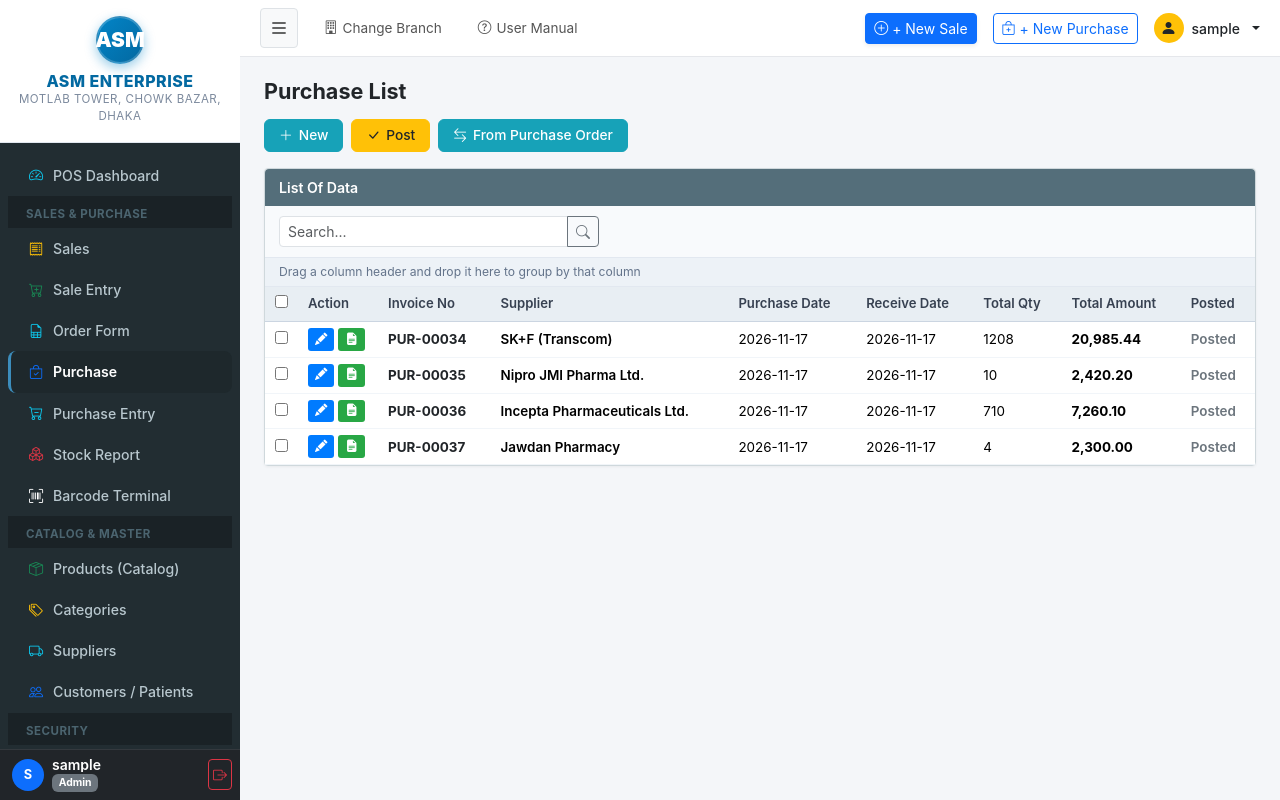
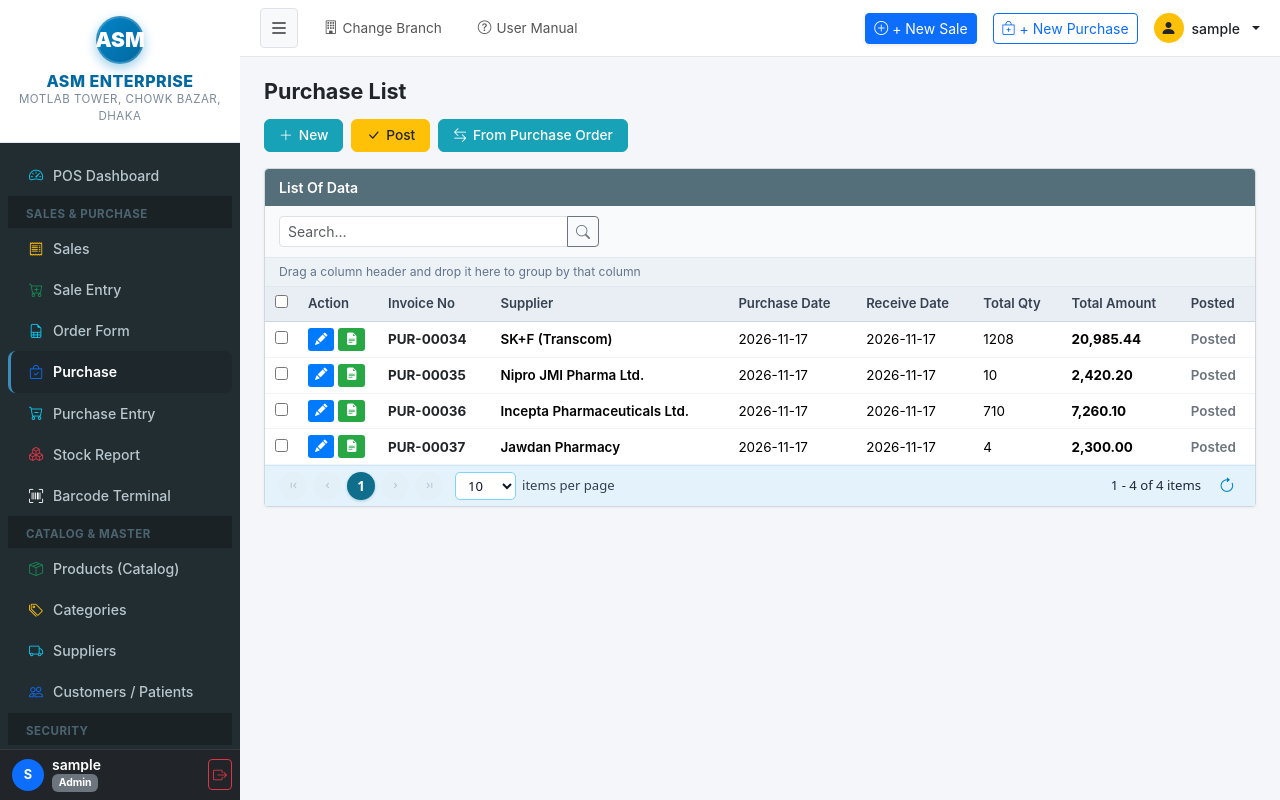
Before and after one commit to rahmanmdatiqur/PosSoftware, an ASP.NET Core app: page /Purchase in a window 1280 px wide. Run offline with ASP.NET Core 8, Linux system fonts and the light colour scheme; the visitor is signed in with stand-in values (Sample User, id 1); data comes from the database, SQL or seed files in the repository; some libraries are stand-ins or nearby versions.

Commit message:
feat: add enterprise grid pager matching screenshot to Product, Sales, and Purchase catalogs

```diff
--- a/PosSoftware/PosSoftware/Controllers/PurchaseController.cs
+++ b/PosSoftware/PosSoftware/Controllers/PurchaseController.cs
@@ -23,8 +23,11 @@ namespace PosSoftware.Controllers
         }
 
         [HttpGet]
-        public async Task<IActionResult> Index(string? search)
+        public async Task<IActionResult> Index(string? search, int page = 1, int pageSize = 10)
         {
+            if (pageSize <= 0) pageSize = 10;
+            if (page <= 0) page = 1;
+
             var q = _context.Purchases
                 .Include(p => p.Supplier)
                 .Include(p => p.CreatedByUser)
@@ -39,8 +42,22 @@ namespace PosSoftware.Controllers
                               || (p.PurchaseOrderNo != null && p.PurchaseOrderNo.ToLower().Contains(term)));
             }
 
+            int totalItems = await q.CountAsync();
+            int totalPages = (int)Math.Ceiling(totalItems / (double)pageSize);
+            if (totalPages <= 0) totalPages = 1;
+            if (page > totalPages) page = totalPages;
+
             ViewBag.SearchTerm = search;
-            var purchases = await q.OrderByDescending(p => p.PurchaseDate).ThenByDescending(p => p.Id).ToListAsync();
+            ViewBag.CurrentPage = page;
+            ViewBag.PageSize = pageSize;
+            ViewBag.TotalItems = totalItems;
+            ViewBag.TotalPages = totalPages;
+
+            var purchases = await q.OrderByDescending(p => p.PurchaseDate).ThenByDescending(p => p.Id)
+                .Skip((page - 1) * pageSize)
+                .Take(pageSize)
+                .ToListAsync();
+
             return View(purchases);
         }
 
--- a/PosSoftware/PosSoftware/Views/Product/Index.cshtml
+++ b/PosSoftware/PosSoftware/Views/Product/Index.cshtml
@@ -88,5 +88,6 @@
                 </tbody>
             </table>
         </div>
+        <partial name="_GridPager" />
     </div>
 </div>
--- a/PosSoftware/PosSoftware/Views/Purchase/Index.cshtml
+++ b/PosSoftware/PosSoftware/Views/Purchase/Index.cshtml
@@ -188,6 +188,7 @@
             </tbody>
         </table>
     </div>
+    <partial name="_GridPager" />
 </div>
 
 @section Scripts {
--- a/PosSoftware/PosSoftware/Views/Sales/Index.cshtml
+++ b/PosSoftware/PosSoftware/Views/Sales/Index.cshtml
@@ -193,6 +193,7 @@
             </tbody>
         </table>
     </div>
+    <partial name="_GridPager" />
 </div>
 
 @section Scripts {
--- /dev/null
+++ b/PosSoftware/PosSoftware/Views/Shared/_GridPager.cshtml
@@ -0,0 +1,282 @@
+@{
+    int currentPage = ViewBag.CurrentPage is int cp ? cp : 1;
+    int pageSize = ViewBag.PageSize is int ps ? ps : 10;
+    int totalItems = ViewBag.TotalItems is int ti ? ti : 0;
+    int totalPages = ViewBag.TotalPages is int tp ? tp : (int)Math.Ceiling(totalItems / (double)pageSize);
+    if (totalPages <= 0) { totalPages = 1; }
+    if (currentPage > totalPages) { currentPage = totalPages; }
+    if (currentPage < 1) { currentPage = 1; }
+
+    int startItem = totalItems == 0 ? 0 : ((currentPage - 1) * pageSize) + 1;
+    int endItem = Math.Min(currentPage * pageSize, totalItems);
+
+    int maxDisplay = 10;
+    int startPage = 1;
+    int endPage = Math.Min(totalPages, maxDisplay);
+
+    if (currentPage > 6 && totalPages > maxDisplay)
+    {
+        startPage = Math.Max(1, currentPage - 4);
+        endPage = Math.Min(totalPages, startPage + maxDisplay - 1);
+        if (endPage - startPage < maxDisplay - 1)
+        {
+            startPage = Math.Max(1, endPage - maxDisplay + 1);
+        }
+    }
+}
+
+<style>
+    .kendo-pager-bar {
+        display: flex;
+        align-items: center;
+        flex-wrap: wrap;
+        gap: 6px;
+        background-color: #e4f2fb;
+        border-top: 1px solid #cce5f7;
+        padding: 6px 14px;
+        font-family: system-ui, -apple-system, 'Segoe UI', Roboto, sans-serif;
+        font-size: 0.82rem;
+        color: #1e293b;
+        user-select: none;
+    }
+
+    .pager-circle-btn {
+        width: 28px;
+        height: 28px;
+        min-width: 28px;
+        border-radius: 50%;
+        background-color: #d1e8f8;
+        border: 1px solid transparent;
+        color: #0284c7;
+        display: inline-flex;
+        align-items: center;
+        justify-content: center;
+        text-decoration: none;
+        cursor: pointer;
+        transition: all 0.15s ease;
+    }
+
+    .pager-circle-btn:hover:not(.disabled) {
+        background-color: #b9ddf6;
+        color: #0369a1;
+    }
+
+    .pager-circle-btn.disabled {
+        opacity: 0.38;
+        cursor: default;
+        pointer-events: none;
+        background-color: #e2edf5;
+        color: #64748b;
+    }
+
+    .pager-pages-list {
+        display: inline-flex;
+        align-items: center;
+        gap: 2px;
+    }
+
+    .pager-page-link {
+        min-width: 24px;
+        height: 28px;
+        display: inline-flex;
+        align-items: center;
+        justify-content: center;
+        padding: 0 4px;
+        color: #334155;
+        font-weight: 500;
+        font-size: 0.84rem;
+        text-decoration: none;
+        border-radius: 4px;
+        cursor: pointer;
+        transition: all 0.12s ease;
+    }
+
+    .pager-page-link:hover:not(.active) {
+        background-color: rgba(2, 132, 199, 0.14);
+        color: #0284c7;
+    }
+
+    .pager-page-link.active {
+        width: 28px;
+        height: 28px;
+        min-width: 28px;
+        border-radius: 50%;
+        background-color: #0e6e8c;
+        color: #ffffff;
+        font-weight: 700;
+        box-shadow: 0 1px 3px rgba(14, 110, 140, 0.3);
+    }
+
+    .pager-dots {
+        color: #64748b;
+        padding: 0 4px;
+        font-size: 0.82rem;
+    }
+
+    .pager-size-wrapper {
+        display: inline-flex;
+        align-items: center;
+        gap: 6px;
+        margin-left: 6px;
+    }
+
+    .pager-dropdown {
+        height: 28px;
+        border: 1px solid #7dd3fc;
+        border-radius: 5px;
+        background-color: #ffffff;
+        color: #0f172a;
+        font-size: 0.82rem;
+        font-weight: 500;
+        padding: 2px 8px;
+        outline: none;
+        cursor: pointer;
+    }
+
+    .pager-dropdown:focus {
+        border-color: #0284c7;
+        box-shadow: 0 0 0 2px rgba(2, 132, 199, 0.2);
+    }
+
+    .pager-size-label {
+        color: #334155;
+        font-size: 0.82rem;
+    }
+
+    .pager-right-meta {
+        margin-left: auto;
+        display: inline-flex;
+        align-items: center;
+        gap: 12px;
+    }
+
+    .pager-count-info {
+        color: #1e293b;
+        font-size: 0.82rem;
+        font-weight: 500;
+    }
+
+    .pager-reload-btn {
+        width: 28px;
+        height: 28px;
+        border-radius: 50%;
+        display: inline-flex;
+        align-items: center;
+        justify-content: center;
+        background: transparent;
+        border: 1px solid transparent;
+        color: #0284c7;
+        font-size: 1.05rem;
+        text-decoration: none;
+        cursor: pointer;
+        transition: all 0.15s ease;
+    }
+
+    .pager-reload-btn:hover {
+        background-color: #d1e8f8;
+        color: #0369a1;
+    }
+</style>
+
+<div class="kendo-pager-bar">
+    <!-- |< First Page -->
+    <a href="javascript:void(0);" onclick="gridNavigatePage(1)"
+       class="pager-circle-btn @(currentPage <= 1 ? "disabled" : "")" title="First Page">
+        <svg width="11" height="11" viewBox="0 0 24 24" fill="currentColor">
+            <path d="M18.41 16.59L13.82 12l4.59-4.59L17 6l-6 6 6 6zM6 6h2v12H6z"/>
+        </svg>
+    </a>
+
+    <!-- < Previous Page -->
+    <a href="javascript:void(0);" onclick="gridNavigatePage(@(currentPage - 1))"
+       class="pager-circle-btn @(currentPage <= 1 ? "disabled" : "")" title="Previous Page">
+        <svg width="11" height="11" viewBox="0 0 24 24" fill="currentColor">
+            <path d="M15.41 7.41L14 6l-6 6 6 6 1.41-1.41L10.83 12z"/>
+        </svg>
+    </a>
+
+    <!-- Page Numbers List -->
+    <div class="pager-pages-list">
+        @if (startPage > 1)
+        {
+            <a href="javascript:void(0);" onclick="gridNavigatePage(1)" class="pager-page-link">1</a>
+            @if (startPage > 2)
+            {
+                <span class="pager-dots">...</span>
+            }
+        }
+
+        @for (int i = startPage; i <= endPage; i++)
+        {
+            if (i == currentPage)
+            {
+                <span class="pager-page-link active">@i</span>
+            }
+            else
+            {
+                <a href="javascript:void(0);" onclick="gridNavigatePage(@i)" class="pager-page-link">@i</a>
+            }
+        }
+
+        @if (endPage < totalPages)
+        {
+            @if (endPage < totalPages - 1)
+            {
+                <span class="pager-dots">...</span>
+            }
+            <a href="javascript:void(0);" onclick="gridNavigatePage(@totalPages)" class="pager-page-link">@totalPages</a>
+        }
+    </div>
+
+    <!-- > Next Page -->
+    <a href="javascript:void(0);" onclick="gridNavigatePage(@(currentPage + 1))"
+       class="pager-circle-btn @(currentPage >= totalPages ? "disabled" : "")" title="Next Page">
+        <svg width="11" height="11" viewBox="0 0 24 24" fill="currentColor">
+            <path d="M10 6L8.59 7.41 13.17 12l-4.58 4.59L10 18l6-6z"/>
+        </svg>
+    </a>
+
+    <!-- >| Last Page -->
+    <a href="javascript:void(0);" onclick="gridNavigatePage(@totalPages)"
+       class="pager-circle-btn @(currentPage >= totalPages ? "disabled" : "")" title="Last Page">
+        <svg width="11" height="11" viewBox="0 0 24 24" fill="currentColor">
+            <path d="M5.59 7.41L10.18 12l-4.59 4.59L7 18l6-6-6-6zM16 6h2v12h-2z"/>
+        </svg>
+    </a>
+
+    <!-- Page Size Dropdown -->
+    <div class="pager-size-wrapper">
+        <select class="pager-dropdown" onchange="gridChangePageSize(this.value)">
+            <!option value="10" @(pageSize == 10 ? "selected" : "")>10</!option>
+            <!option value="20" @(pageSize == 20 ? "selected" : "")>20</!option>
+            <!option value="50" @(pageSize == 50 ? "selected" : "")>50</!option>
+            <!option value="100" @(pageSize == 100 ? "selected" : "")>100</!option>
+        </select>
+        <span class="pager-size-label">items per page</span>
+    </div>
+
+    <!-- Right Side Meta Count & Refresh Button -->
+    <div class="pager-right-meta">
+        <span class="pager-count-info">
+            @startItem - @endItem of @totalItems items
+        </span>
+        <button type="button" class="pager-reload-btn" onclick="location.reload()" title="Refresh Data">
+            <i class="bi bi-arrow-clockwise"></i>
+        </button>
+    </div>
+</div>
+
+<script>
+    function gridNavigatePage(targetPage) {
+        const url = new URL(window.location.href);
+        url.searchParams.set('page', targetPage);
+        window.location.href = url.toString();
+    }
+
+    function gridChangePageSize(newSize) {
+        const url = new URL(window.location.href);
+        url.searchParams.set('page', '1');
+        url.searchParams.set('pageSize', newSize);
+        window.location.href = url.toString();
+    }
+</script>
```
Also changed, not shown: PosSoftware/PosSoftware/Controllers/ProductController.cs (+19 -2 lines), PosSoftware/PosSoftware/Controllers/SalesController.cs (+18 -2 lines), PosSoftware/PosSoftware/Services/NumberSequenceService.cs (line endings or trailing spaces).
